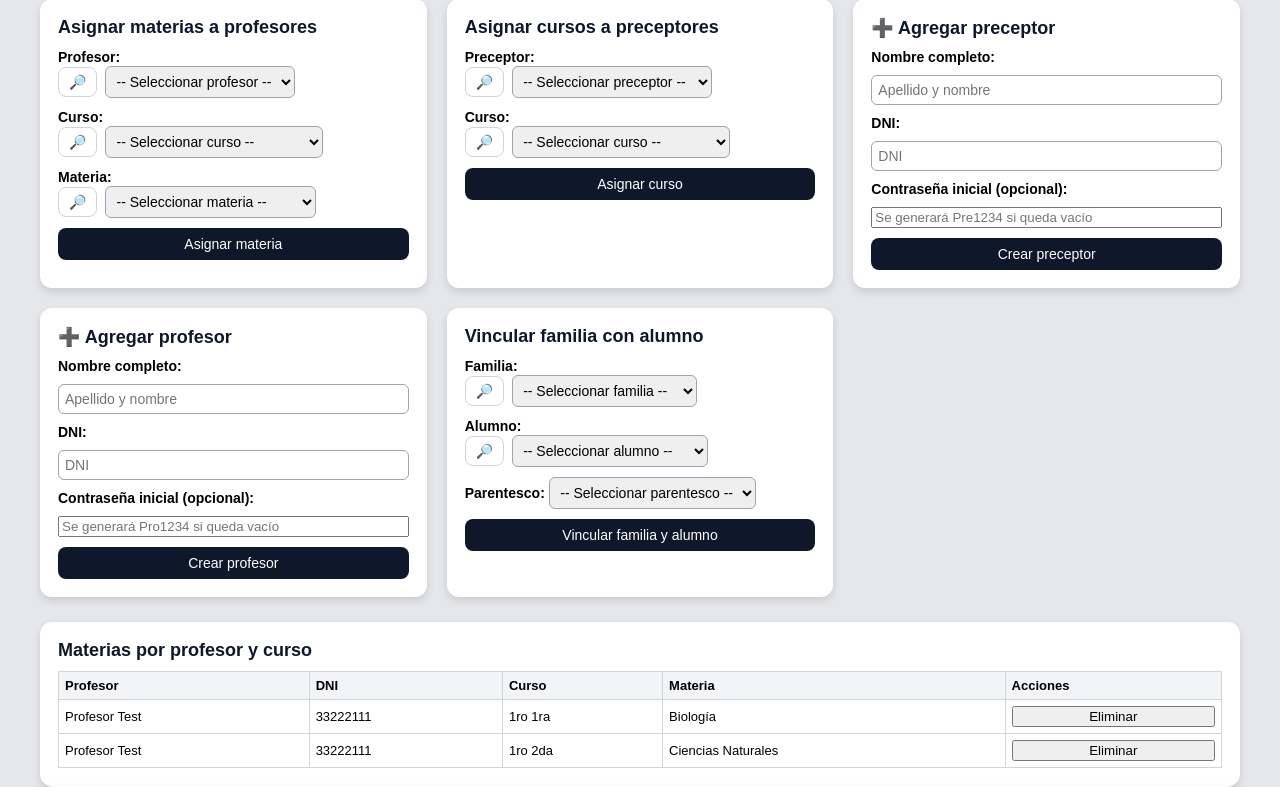
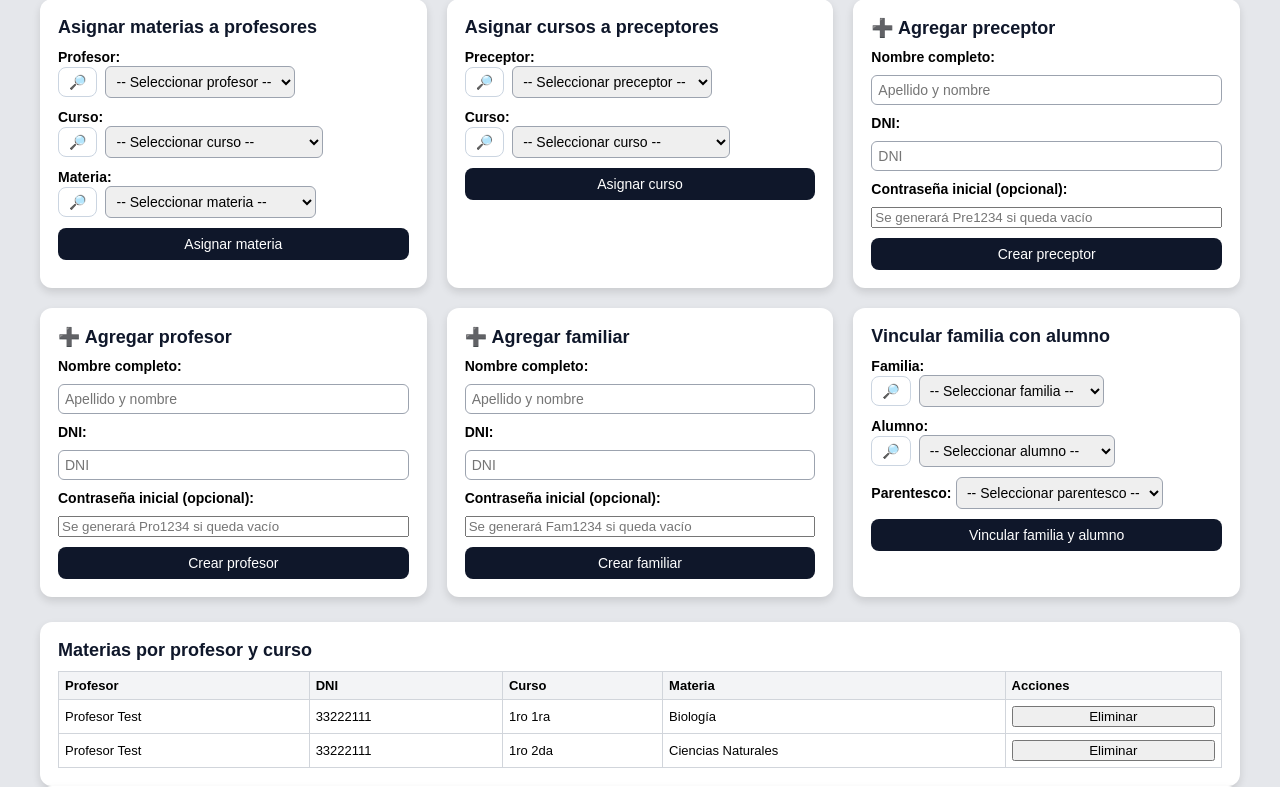
Before and after one commit to zarachorodrigofv/primer-repositorio, a PHP site: page /panel_control.php in a window 1280 px wide. Shown: the part 135-922 px from the top of the page. Run offline with PHP 8.4, Linux system fonts and the light colour scheme; a user stored in the database is signed in; data comes from the database, SQL or seed files in the repository; data that the repository does not hold is empty.

Commit message:
Feat: Opción de agregar familias
Se añadió la opción de agregar a un usuario con el rol de familia en panel de control, ya que antes solo existía la opción de vincular familias más no crearlas.

```diff
--- a/campus_tec6prueba/Campus-S.G.I-main/S.G.I-Campus-VerFINAL-7mo7ma/panel_control.php
+++ b/campus_tec6prueba/Campus-S.G.I-main/S.G.I-Campus-VerFINAL-7mo7ma/panel_control.php
@@ -565,6 +565,21 @@ $nombreUsuario = $_SESSION['usuario'] ?? 'Usuario';
       </div>
       <?php endif; ?>
 
+      <?php if (in_array($rol, ['root','admin','directivo','preceptor'], true)): ?>
+      <div class="card">
+        <h3>➕ Agregar familiar</h3>
+        <form onsubmit="return agregarUsuarioPanel('familia', this);">
+          <label>Nombre completo:</label>
+          <input type="text" name="nombre" required placeholder="Apellido y nombre">
+          <label>DNI:</label>
+          <input type="text" name="dni" required inputmode="numeric" placeholder="DNI">
+          <label>Contraseña inicial (opcional):</label>
+          <input type="password" name="password" placeholder="Se generará Fam1234 si queda vacío">
+          <button type="submit" class="btn">Crear familiar</button>
+        </form>
+      </div>
+      <?php endif; ?>
+
 
       <?php if ($puedeVincularFamilia): ?>
       <!-- CARD 3: vincular familia con alumno -->
```
